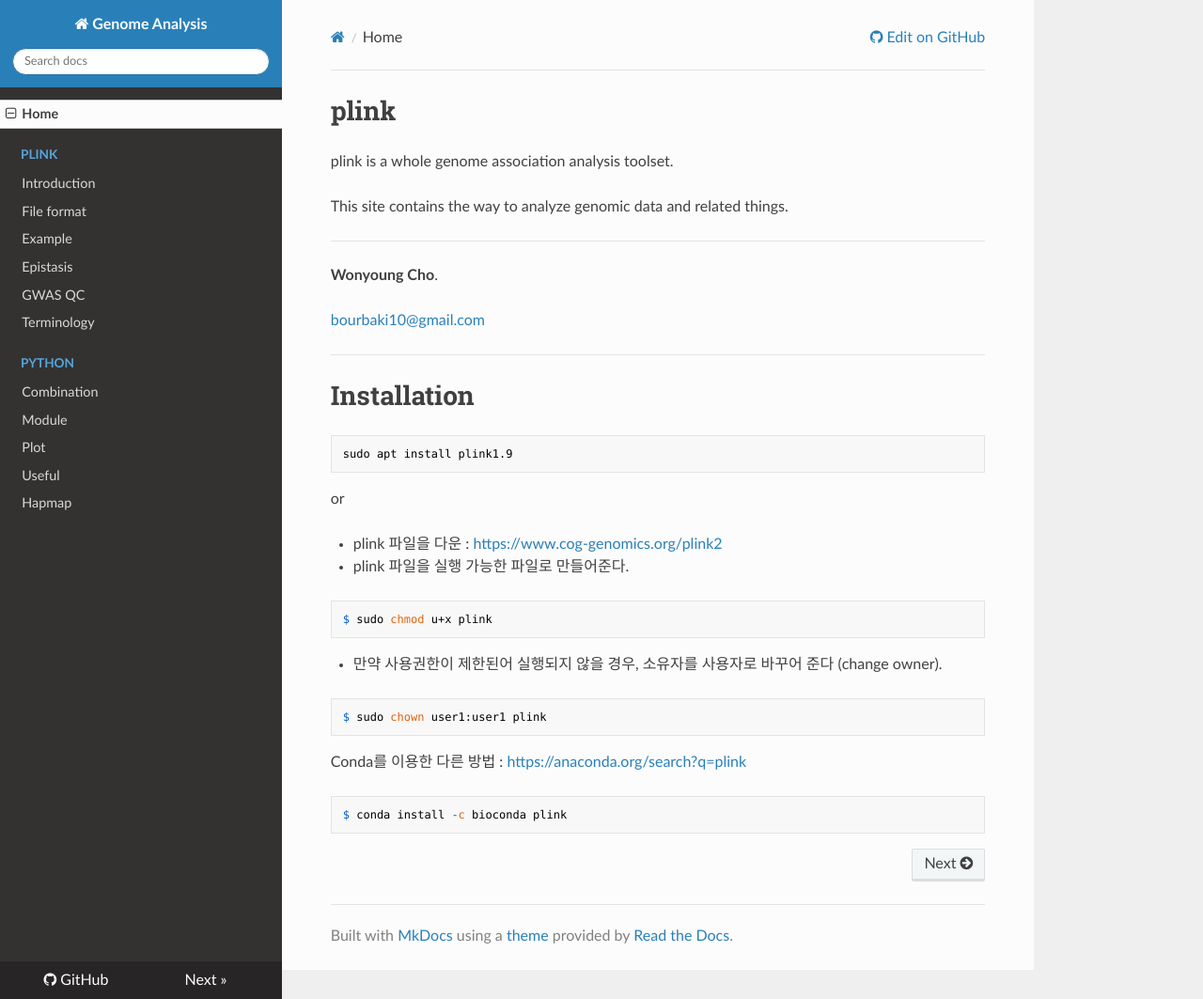
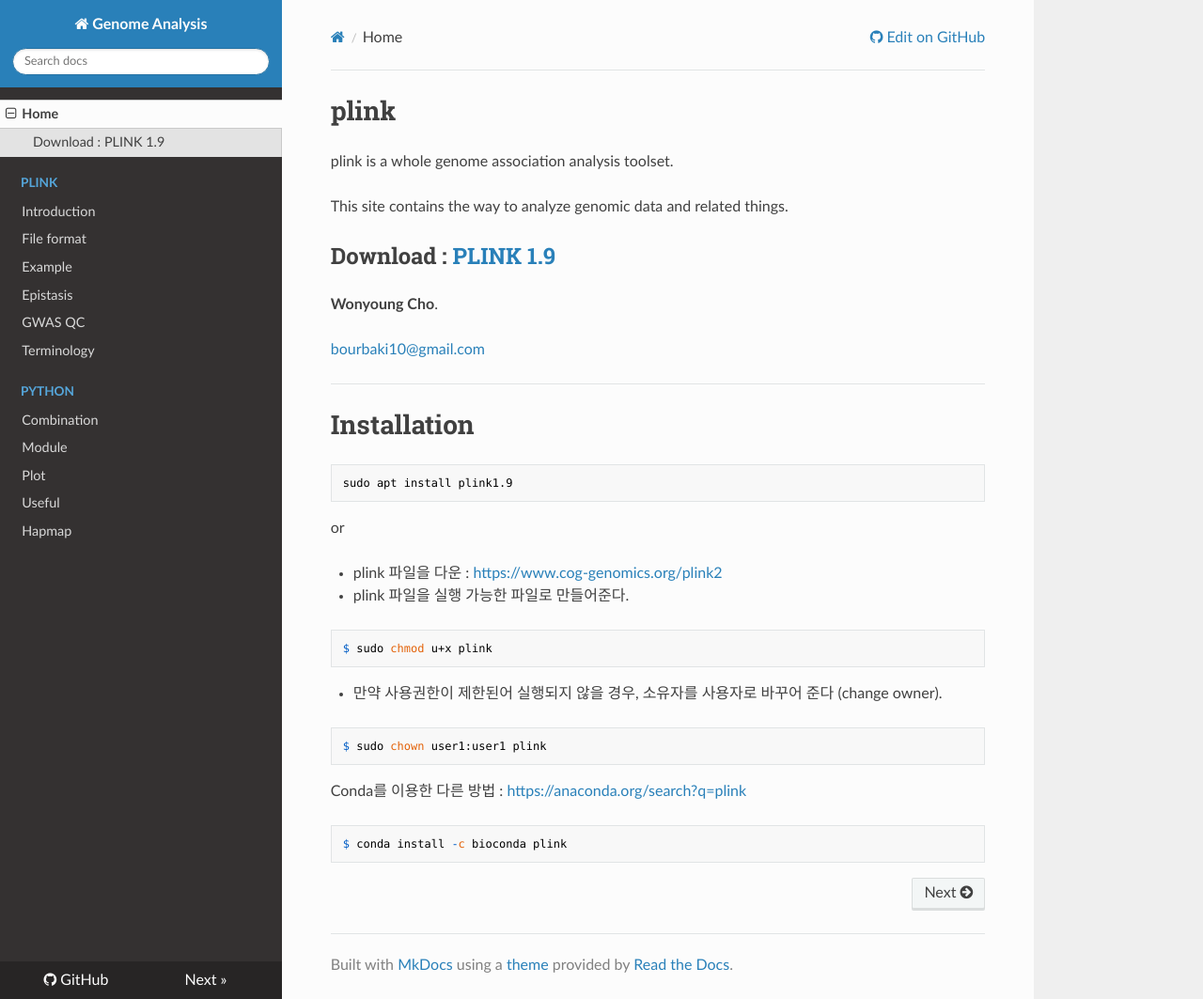
Before and after one commit to WonyoungCho/plink, an MkDocs documentation site: the page built from docs/index.md, in a window 1280 px wide and 1063 px high. Shown: the whole window at 94% size. Built offline with MkDocs 1.6.1, drawn with Linux system fonts in a browser that asks for light colours; nearby versions of some CDN libraries; old or Windows-style settings are respelled for this version of MkDocs.

Commit message:
Update index.md

```diff
--- a/docs/index.md
+++ b/docs/index.md
@@ -4,6 +4,7 @@
 
 This site contains the way to analyze genomic data and related things.
 
+Download : [PLINK 1.9](https://www.cog-genomics.org/plink2)
 ---
 
 **Wonyoung Cho**.
```
